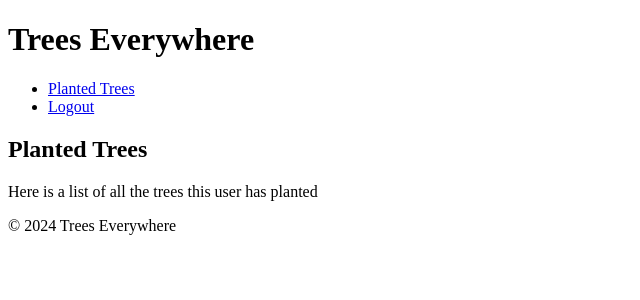
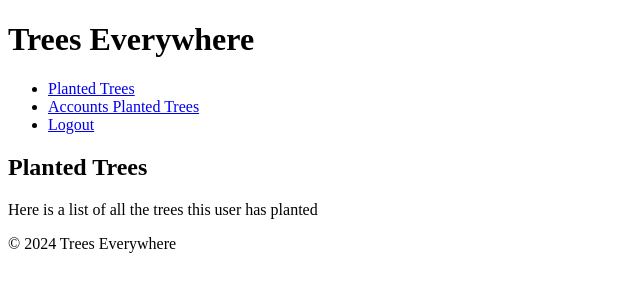
Before and after one commit to LugiaKB/django-trees-everywhere, a Django app: page /tree/planted-trees/ in a window 1280 px wide. Shown: the top 300 px of the page, without its empty margins (0-640 px from the left). Run offline with Django 5.2, Linux system fonts and the light colour scheme; the visitor is signed in with stand-in values (Sample User, id 1); data that the repository does not hold is empty.

Commit message:
feat: create account planted trees view

```diff
--- a/apps/tree/templates/home/home.html
+++ b/apps/tree/templates/home/home.html
@@ -6,7 +6,7 @@
         <ul>
             {% comment %} <li><a href="{% url 'home' %}">Home</a></li> {% endcomment %}
             <li><a href="{% url 'planted-trees' %}">Planted Trees</a></li>
-            {% comment %} <li><a href="{% url 'account_planted_trees' %}">Accounts Planted Trees</a></li> {% endcomment %}
+            <li><a href="{% url 'account-planted-trees' %}">Accounts Planted Trees</a></li>
             {% comment %} <li><a href="{% url 'plant_tree' %}">Plant Tree</a></li> {% endcomment %}
             <li><a href="{% url 'logout' %}">Logout</a></li>
         </ul>
--- a/apps/tree/templates/planted_trees/planted_trees.html
+++ b/apps/tree/templates/planted_trees/planted_trees.html
@@ -3,25 +3,39 @@
 {% block content %}
 
     <h2>Planted Trees</h2>
+    {% if account_listing %}
+        <p>Here is a list of all the trees planted by the accounts</p>
+    {% else %}
         <p>Here is a list of all the trees this user has planted</p>
+    {% endif %}
 
     <ul>
         {% for planted_tree in planted_trees %}
             <li>
+                {% if not account_listing %}
                 <a href="{% url 'planted-tree' pk=planted_tree.id %}">
-                    {{ planted_tree.tree.name }}
-                    {{ planted_tree.tree.scientific_name }}
-                    {{ planted_tree.planted_at}}
-                    {{ planted_tree.location }}
-                    {{ planted_tree.height }}
+                {% endif %}
                     <ul>
+                    {% if account_listing %}
+                        <li>User: {{ planted_tree.user }}</li>
+                        <li><ul> Account:
                             {% for account in planted_tree.accounts %}
                                 <li>
                                     {{ account }}
                                 </li>
                             {% endfor %}
                         </ul>
+                        </li>
+                    {% endif %}
+                    <li>{{ planted_tree.tree.name }}</li>
+                    <li>{{ planted_tree.tree.scientific_name }}</li>
+                    <li>{{ planted_tree.planted_at}}</li>
+                    <li>{{ planted_tree.location }}</li>
+                    <li>{{ planted_tree.height }}</li>
+                </ul>
+                {% if not account_listing %}
                 </a>
+                {% endif %}
             </li>
         {% endfor %}
     </ul>
--- a/apps/tree/urls.py
+++ b/apps/tree/urls.py
@@ -1,5 +1,12 @@
 from django.urls import path
-from .views import LoginView, LogoutView, HomeView, PlantedTreesView, PlantedTreeView
+from .views import (
+    LoginView,
+    LogoutView,
+    HomeView,
+    PlantedTreesView,
+    PlantedTreeView,
+    AccountPlantedTreesView,
+)
 
 urlpatterns = [
     path("login/", LoginView.as_view(), name="login"),
@@ -7,4 +14,9 @@ urlpatterns = [
     path("home/", HomeView.as_view(), name="home"),
     path("planted-trees/", PlantedTreesView.as_view(), name="planted-trees"),
     path("planted-trees/<int:pk>/", PlantedTreeView.as_view(), name="planted-tree"),
+    path(
+        "planted-trees/account/",
+        AccountPlantedTreesView.as_view(),
+        name="account-planted-trees",
+    ),
 ]
--- a/apps/tree/views/__init__.py
+++ b/apps/tree/views/__init__.py
@@ -5,3 +5,4 @@ from .logout_view import LogoutView
 from .home_view import HomeView
 from .planted_trees_view import PlantedTreesView
 from .planted_tree_view import PlantedTreeView
+from .account_planted_trees_view import AccountPlantedTreesView
--- a/requirements.txt
+++ b/requirements.txt
@@ -18,11 +18,13 @@ pathspec==0.12.1
 platformdirs==4.2.0
 pycodestyle==2.11.1
 pyflakes==3.2.0
+python-dateutil==2.8.2
 python-dotenv==1.0.1
 pytz==2024.1
 PyYAML==6.0.1
 referencing==0.33.0
 rpds-py==0.18.0
+six==1.16.0
 sqlparse==0.4.4
 tomli==2.0.1
 typing_extensions==4.9.0
```
Also changed, not shown: apps/tree/models/account.py (+9 -0 lines), apps/tree/views/account_planted_trees_view.py (added, +24 -0 lines). Lines whose indentation alone changed are shown as unchanged.
